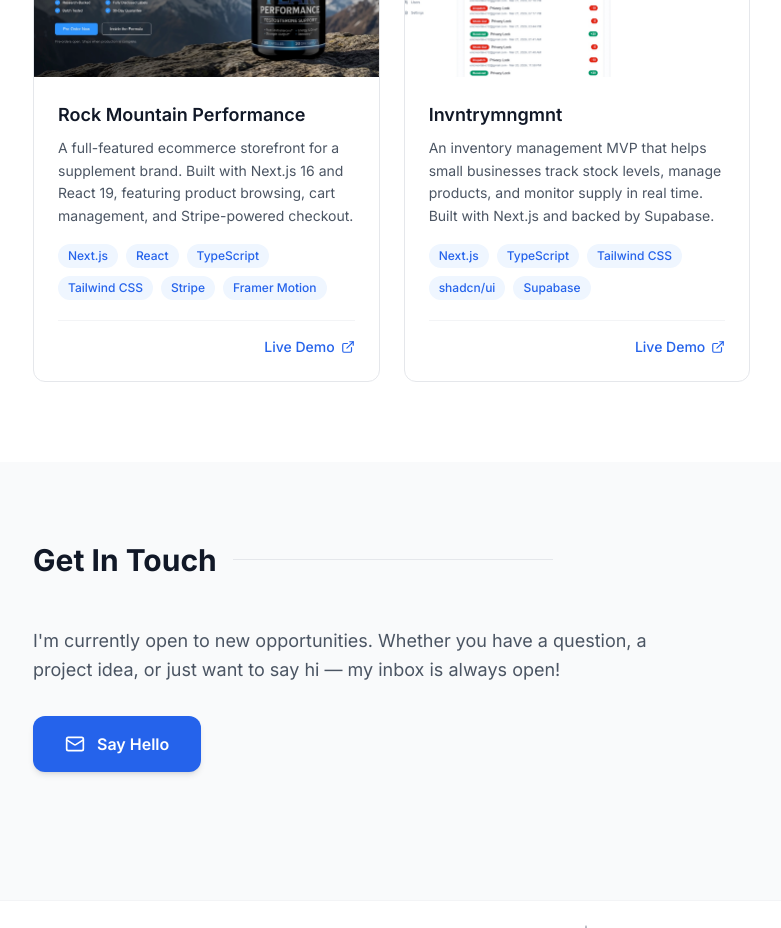
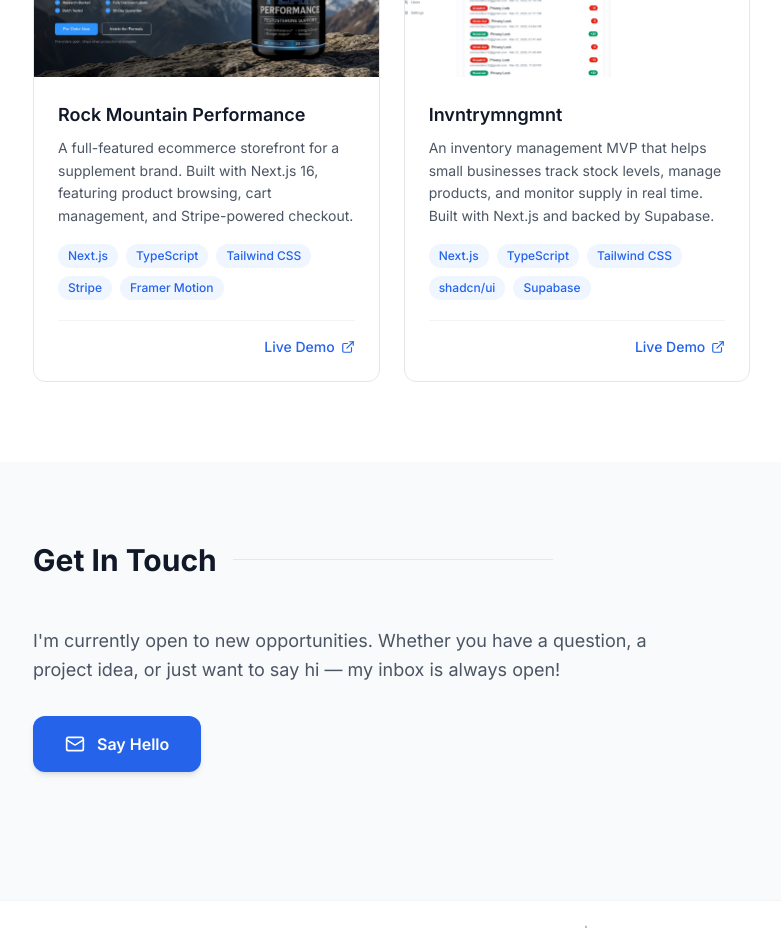
Before and after one commit to ericmontalvo12/Portfolio-Website, a Next.js app: page / in a window 1280 px wide. Shown: the part 1600-2528 px from the top of the page, without its empty margins (63-844 px from the left). Built offline with nearby package versions, Linux system fonts and the light colour scheme.

Commit message:
Remove React from Rock Mountain Performance project tags and description
https://claude.ai/code/session_01UaoFTsVkpoWWzS6AYrDsGC

```diff
--- a/src/data/projects.ts
+++ b/src/data/projects.ts
@@ -15,9 +15,9 @@ export const projects: Project[] = [
     id: 1,
     title: "Rock Mountain Performance",
     description:
-      "A full-featured ecommerce storefront for a supplement brand. Built with Next.js 16 and React 19, featuring product browsing, cart management, and Stripe-powered checkout.",
+      "A full-featured ecommerce storefront for a supplement brand. Built with Next.js 16, featuring product browsing, cart management, and Stripe-powered checkout.",
     image: "/projects/rock-mountain-performance.jpeg",
-    tags: ["Next.js", "React", "TypeScript", "Tailwind CSS", "Stripe", "Framer Motion"],
+    tags: ["Next.js", "TypeScript", "Tailwind CSS", "Stripe", "Framer Motion"],
     liveUrl: "https://rockmountainperformance.com/",
     featured: true,
   },
```
